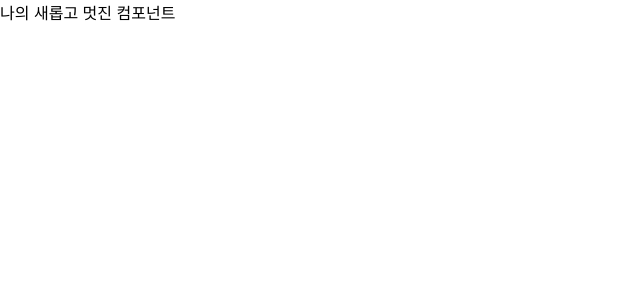
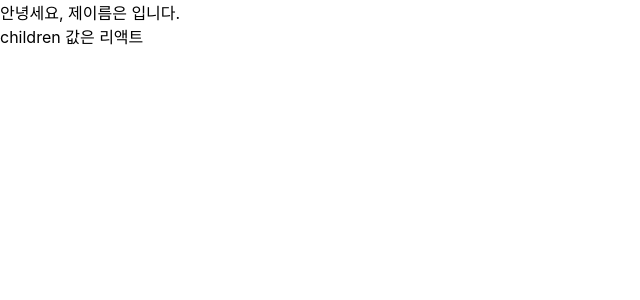
Before and after one commit to zzangouona/ReactBasicProject, a React (Create React App) app in the folder hello-react/: page / in a window 1280 px wide. Shown: the top 300 px of the page, without its empty margins (0-640 px from the left). Built offline with nearby package versions, Linux system fonts and the light colour scheme.

Commit message:
hello-react - props 부모 컴포너트 값 넘기기

```diff
--- a/hello-react/src/App.js
+++ b/hello-react/src/App.js
@@ -4,6 +4,7 @@
 // node_modules 폴더에 다운로드 된 리액트를 불러와서 실행할 수 있게 한다.
 import React, { Component } from "react";
 // 사용하고자 하는 이미지 파일 불러오기
+
 import logo from "./logo.svg";
 import MyComponent from "./MyComponent";
 // 사용하고자 하는 스타일시트 가져오기
@@ -13,7 +14,9 @@
   // 클래스 형 컴포넌트에서는 render() 가 무조건 필요하다.
   render() {
     const name = "리액트";
-    return <MyComponent />;
+    // props -> properties를 줄인 표현으로 컴포넌트 속성을 서정할 때 사용하는 요소이다.
+    // props은 해당 컴포넌트를 불러와 사용하는 부모 컴포넌트에서 설정할 수 있다.
+    return <MyComponent>리액트</MyComponent>;
   }
 }
 
--- a/hello-react/src/MyComponent.js
+++ b/hello-react/src/MyComponent.js
@@ -1,16 +1,17 @@
 import React from "react";
 
-/*
-    Created by JungYunAh Hello!
-    ProjectName : hello-react
-    Date        : 2020/12/22 1:55 오전
-    Notion      : https://www.notion.so/a68b9e1475634c1389447ef8f34111b4?v=de124104486840189d382bb67efcffb4
-    Github      : http://github.com/zzanunada
-    Description :
-*/
+const MyComponent = (props) => {
+  // props.children 은 태그 사이의 값을 보여준다,
+  return (
+    <div>
+      안녕세요, 제이름은 {props.name} 입니다. <br />
+      children 값은 {props.children}
+    </div>
+  );
+};
 
-const MyComponent = () => {
-  return <div>나의 새롭고 멋진 컴포넌트</div>;
+MyComponent.propTypes = {
+  name: "기본 이름",
 };
-// 모듈 내보내기
+
 export default MyComponent;
```
Also changed, not shown: hello-react/.eslintrc.js.
